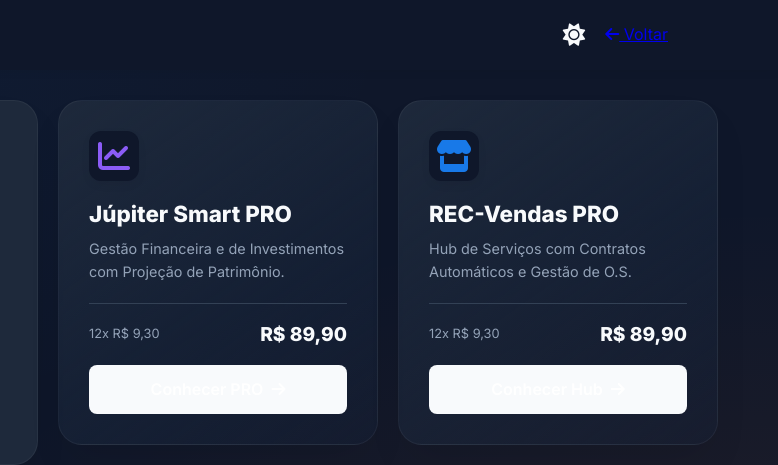
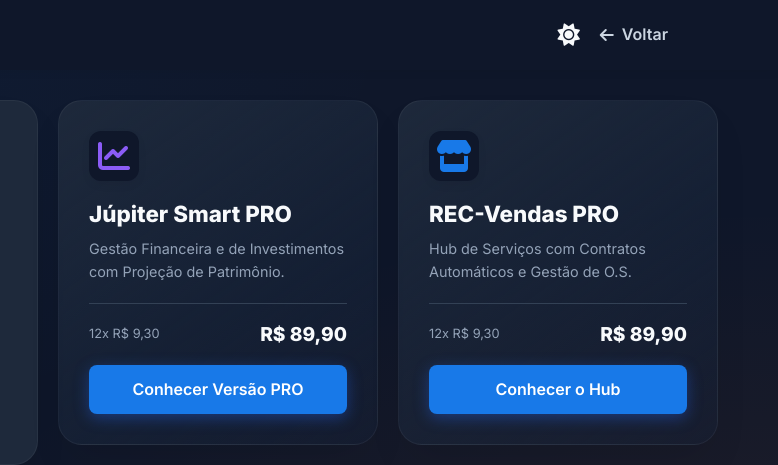
Before and after one commit to app-update-server/jupiter-smart-lite, a plain HTML site: page sobre.html in a window 1280 px wide. Both pictures are taken after a click on the button 1078 px from the left and 35 px from the top of the page. Shown: the top 465 px of the page, 502-1280 px from the left. Drawn offline with Linux system fonts and the light colour scheme.

Commit message:
Update sobre.html

```diff
--- a/sobre.html
+++ b/sobre.html
@@ -27,7 +27,7 @@
             --glass-border: 1px solid rgba(255, 255, 255, 0.05);
         }
 
-        /* Layout Mestre (Fixa o Rodapé) */
+        /* Layout Mestre */
         body {
             display: flex;
             flex-direction: column;
@@ -43,7 +43,7 @@
             padding: 100px 0 60px;
         }
 
-        /* BENTO GRID (O Segredo do Design) */
+        /* BENTO GRID */
         .bento-grid {
             display: grid;
             grid-template-columns: 1.2fr 0.8fr 0.8fr; /* Perfil | Prod 1 | Prod 2 */
@@ -67,10 +67,10 @@
         }
         .bento-card:hover { transform: translateY(-5px); }
 
-        /* --- 1. CARD PERFIL (Esquerda - Grande) --- */
+        /* --- 1. CARD PERFIL (Esquerda) --- */
         .card-profile {
             grid-column: span 1;
-            grid-row: span 2; /* Ocupa toda altura */
+            grid-row: span 2;
             display: flex;
             flex-direction: column;
             align-items: flex-start;
@@ -127,10 +127,11 @@
         .price-val { font-size: 1.2rem; font-weight: 800; color: var(--text-title); }
         .price-inst { font-size: 0.8rem; color: var(--text-muted); }
 
+        /* --- BOTÕES DE COMPRA (CORRIGIDO) --- */
         .btn-shop {
             margin-top: 15px;
-            background: var(--text-title); /* Botão Escuro Elegante */
-            color: white;
+            background-color: #1e293b; /* Sempre escuro no modo claro */
+            color: #ffffff !important; /* Texto sempre branco */
             text-align: center;
             padding: 12px;
             border-radius: 8px;
@@ -138,17 +139,30 @@
             text-decoration: none;
             transition: 0.2s;
             display: flex; align-items: center; justify-content: center; gap: 8px;
+            box-shadow: 0 4px 6px rgba(0,0,0,0.1);
         }
-        .btn-shop:hover { background: var(--brand-blue); }
+        .btn-shop:hover {
+            background-color: var(--brand-blue);
+            transform: translateY(-2px);
+        }
+
+        /* CORREÇÃO ESPECÍFICA PARA DARK MODE */
+        body.dark-mode .btn-shop {
+            background-color: var(--brand-blue); /* Azul brilhante no fundo escuro */
+            box-shadow: 0 4px 15px rgba(37, 99, 235, 0.4);
+        }
+        body.dark-mode .btn-shop:hover {
+            background-color: #60a5fa; /* Azul mais claro */
+        }
 
         /* Cores Específicas */
         .rec-vendas .prod-icon { color: var(--brand-blue); }
-        .jupiter-pro .prod-icon { color: #8b5cf6; } /* Roxo */
+        .jupiter-pro .prod-icon { color: #8b5cf6; }
 
         /* --- RESPONSIVIDADE --- */
         @media (max-width: 1000px) {
             .bento-grid {
-                grid-template-columns: 1fr 1fr; /* 2 Colunas */
+                grid-template-columns: 1fr 1fr;
                 grid-template-rows: auto;
             }
             .card-profile { grid-column: span 2; flex-direction: row; align-items: center; }
@@ -156,7 +170,7 @@
 
         @media (max-width: 768px) {
             .page-wrapper { padding-top: 90px; }
-            .bento-grid { grid-template-columns: 1fr; gap: 15px; } /* 1 Coluna */
+            .bento-grid { grid-template-columns: 1fr; gap: 15px; }
             .card-profile { grid-column: span 1; flex-direction: column; text-align: center; }
             .profile-header { flex-direction: column; gap: 10px; }
             .bio-quote { text-align: left; }
@@ -173,7 +187,9 @@
                 </a>
                 <div class="nav-right" style="display: flex; align-items: center; gap: 15px;">
                     <button class="theme-btn" id="theme-toggle"><i class="fas fa-moon"></i></button>
-                    <a href="./index.html" class="back-link"><i class="fas fa-arrow-left"></i> Voltar</a>
+                    <a href="./index.html" class="back-link" style="color: var(--text-main); font-weight: 600; text-decoration: none; display: flex; align-items: center; gap: 8px;">
+                        <i class="fas fa-arrow-left"></i> Voltar
+                    </a>
                 </div>
             </nav>
         </div>
@@ -210,7 +226,7 @@
                         <span class="price-val">R$ 89,90</span>
                     </div>
                     <a href="https://lp.faroinvestidor.com.br/" target="_blank" class="btn-shop">
-                        Conhecer PRO <i class="fas fa-arrow-right"></i>
+                        Conhecer Versão PRO
                     </a>
                 </div>
             </div>
@@ -227,7 +243,7 @@
                         <span class="price-val">R$ 89,90</span>
                     </div>
                     <a href="https://recvendas.textospropagandas.com.br/" target="_blank" class="btn-shop">
-                        Conhecer Hub <i class="fas fa-arrow-right"></i>
+                        Conhecer o Hub
                     </a>
                 </div>
             </div>
```
